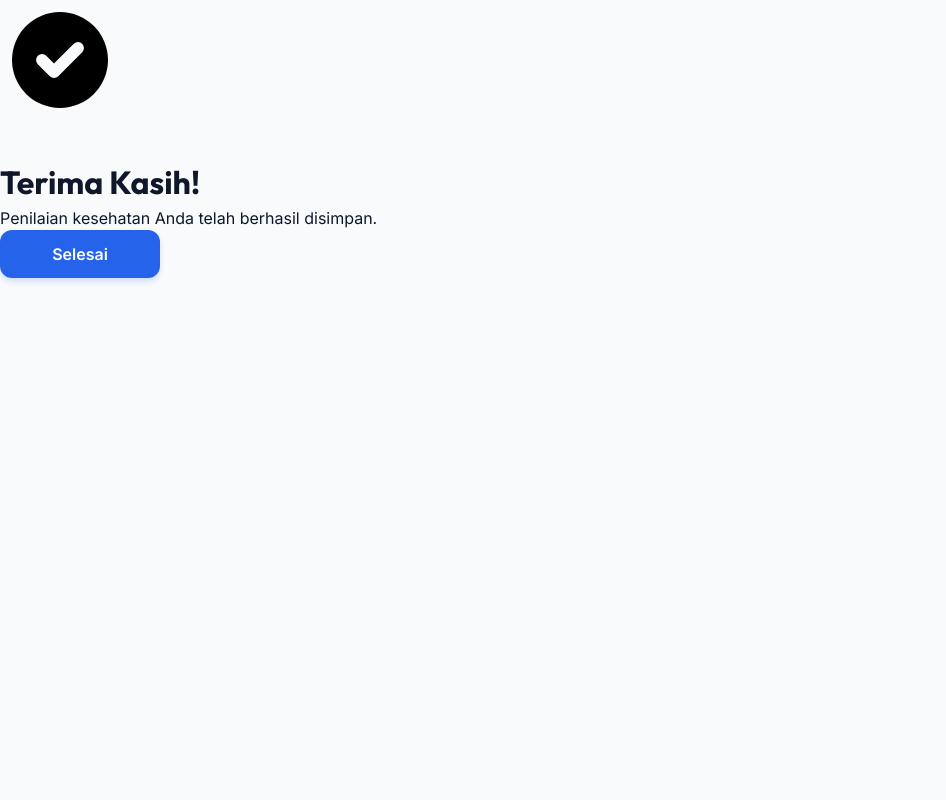
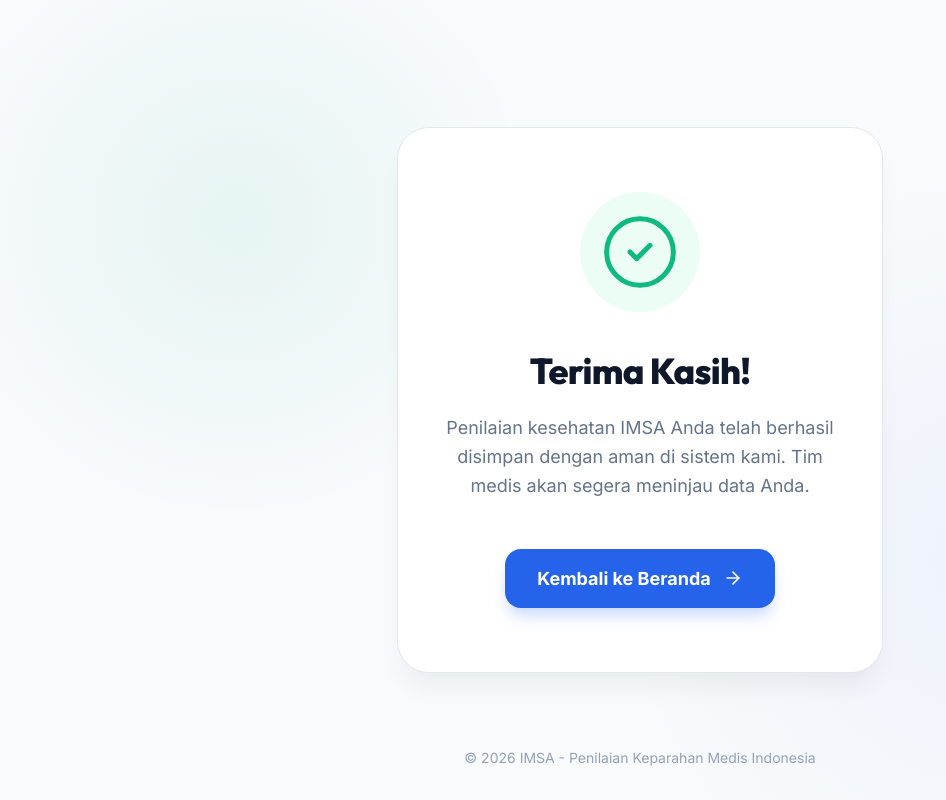
Before and after one commit to draconra/question-webform, a Next.js app: page /questionnaire/success in a window 1280 px wide. Shown: the whole page, without its empty margins (0-946 px from the left). Built offline with nearby package versions, Linux system fonts and the light colour scheme.

Commit message:
fix: align success page to center and update icon color to green

```diff
--- a/src/app/questionnaire/success/page.tsx
+++ b/src/app/questionnaire/success/page.tsx
@@ -1,20 +1,133 @@
 import Link from 'next/link';
+import { CheckCircle2, ArrowRight } from 'lucide-react';
 
 export default function SuccessPage() {
   return (
-    <main className="home-container">
-      <div style={{ marginBottom: '2rem' }}>
-        <svg fill="var(--success-color)" width="120" height="120" viewBox="0 0 20 20">
-          <path fillRule="evenodd" d="M10 18a8 8 0 100-16 8 8 0 000 16zm3.707-9.293a1 1 0 00-1.414-1.414L9 10.586 7.707 9.293a1 1 0 00-1.414 1.414l2 2a1 1 0 001.414 0l4-4z" clipRule="evenodd" />
-        </svg>
+    <main style={styles.main}>
+      {/* Background blobs */}
+      <div style={styles.blob1} />
+      <div style={styles.blob2} />
+
+      <div style={styles.container}>
+        <div style={styles.card}>
+          <div style={styles.iconWrapper}>
+            <CheckCircle2 size={80} color="#10b981" strokeWidth={1.5} />
+          </div>
+
+          <h1 style={styles.title}>Terima Kasih!</h1>
+
+          <p style={styles.description}>
+            Penilaian kesehatan IMSA Anda telah berhasil disimpan dengan aman di sistem kami. Tim medis akan segera meninjau data Anda.
+          </p>
+
+          <Link href="/" style={styles.btn}>
+            <span>Kembali ke Beranda</span>
+            <ArrowRight size={20} />
+          </Link>
+        </div>
       </div>
-      <h1 className="home-title">Terima Kasih!</h1>
-      <p className="home-description">
-        Penilaian kesehatan Anda telah berhasil disimpan.
-      </p>
-      <Link href="/" className="btn btn-primary" style={{ textDecoration: 'none', minWidth: '160px' }}>
-        Selesai
-      </Link>
+
+      <footer style={styles.footer}>
+        <p>© {new Date().getFullYear()} IMSA - Penilaian Keparahan Medis Indonesia</p>
+      </footer>
     </main>
   );
 }
+
+const styles: Record<string, React.CSSProperties> = {
+  main: {
+    position: 'relative',
+    minHeight: '100vh',
+    width: '100vw',
+    overflow: 'hidden',
+    backgroundColor: '#f8fafc',
+    display: 'flex',
+    flexDirection: 'column',
+    alignItems: 'center',
+    justifyContent: 'center',
+    fontFamily: "'Inter', sans-serif",
+  },
+  blob1: {
+    position: 'absolute',
+    top: '-10%',
+    left: '-5%',
+    width: '600px',
+    height: '600px',
+    background: 'radial-gradient(circle, rgba(16, 185, 129, 0.08) 0%, rgba(255, 255, 255, 0) 70%)',
+    borderRadius: '50%',
+    zIndex: 0,
+  },
+  blob2: {
+    position: 'absolute',
+    bottom: '-20%',
+    right: '-10%',
+    width: '800px',
+    height: '800px',
+    background: 'radial-gradient(circle, rgba(37, 99, 235, 0.05) 0%, rgba(255, 255, 255, 0) 70%)',
+    borderRadius: '50%',
+    zIndex: 0,
+  },
+  container: {
+    width: '100%',
+    maxWidth: '550px',
+    padding: '2rem',
+    zIndex: 1,
+  },
+  card: {
+    backgroundColor: 'white',
+    padding: '4rem 2rem',
+    borderRadius: '32px',
+    display: 'flex',
+    flexDirection: 'column',
+    alignItems: 'center',
+    textAlign: 'center',
+    boxShadow: '0 20px 25px -5px rgba(0, 0, 0, 0.05), 0 8px 10px -6px rgba(0, 0, 0, 0.01)',
+    border: '1px solid #e2e8f0',
+  },
+  iconWrapper: {
+    width: '120px',
+    height: '120px',
+    backgroundColor: '#ecfdf5',
+    borderRadius: '100px',
+    display: 'flex',
+    alignItems: 'center',
+    justifyContent: 'center',
+    marginBottom: '2rem',
+  },
+  title: {
+    fontSize: '36px',
+    fontWeight: 800,
+    color: '#0f172a',
+    fontFamily: "'Outfit', sans-serif",
+    marginBottom: '1rem',
+    letterSpacing: '-0.02em',
+  },
+  description: {
+    fontSize: '1.125rem',
+    color: '#64748b',
+    lineHeight: 1.6,
+    marginBottom: '3rem',
+    maxWidth: '400px',
+  },
+  btn: {
+    padding: '1rem 2rem',
+    backgroundColor: '#2563eb',
+    color: 'white',
+    borderRadius: '16px',
+    fontSize: '1.125rem',
+    fontWeight: 700,
+    textDecoration: 'none',
+    display: 'flex',
+    alignItems: 'center',
+    gap: '0.75rem',
+    transition: 'all 0.3s cubic-bezier(0.4, 0, 0.2, 1)',
+    boxShadow: '0 10px 15px -3px rgba(37, 99, 235, 0.25)',
+  },
+  footer: {
+    position: 'absolute',
+    bottom: '2rem',
+    color: '#94a3b8',
+    fontSize: '0.875rem',
+    zIndex: 1,
+  }
+};
```
Also changed, not shown: src/features/questionnaire/components/Wizard.tsx (+5 -4 lines).
